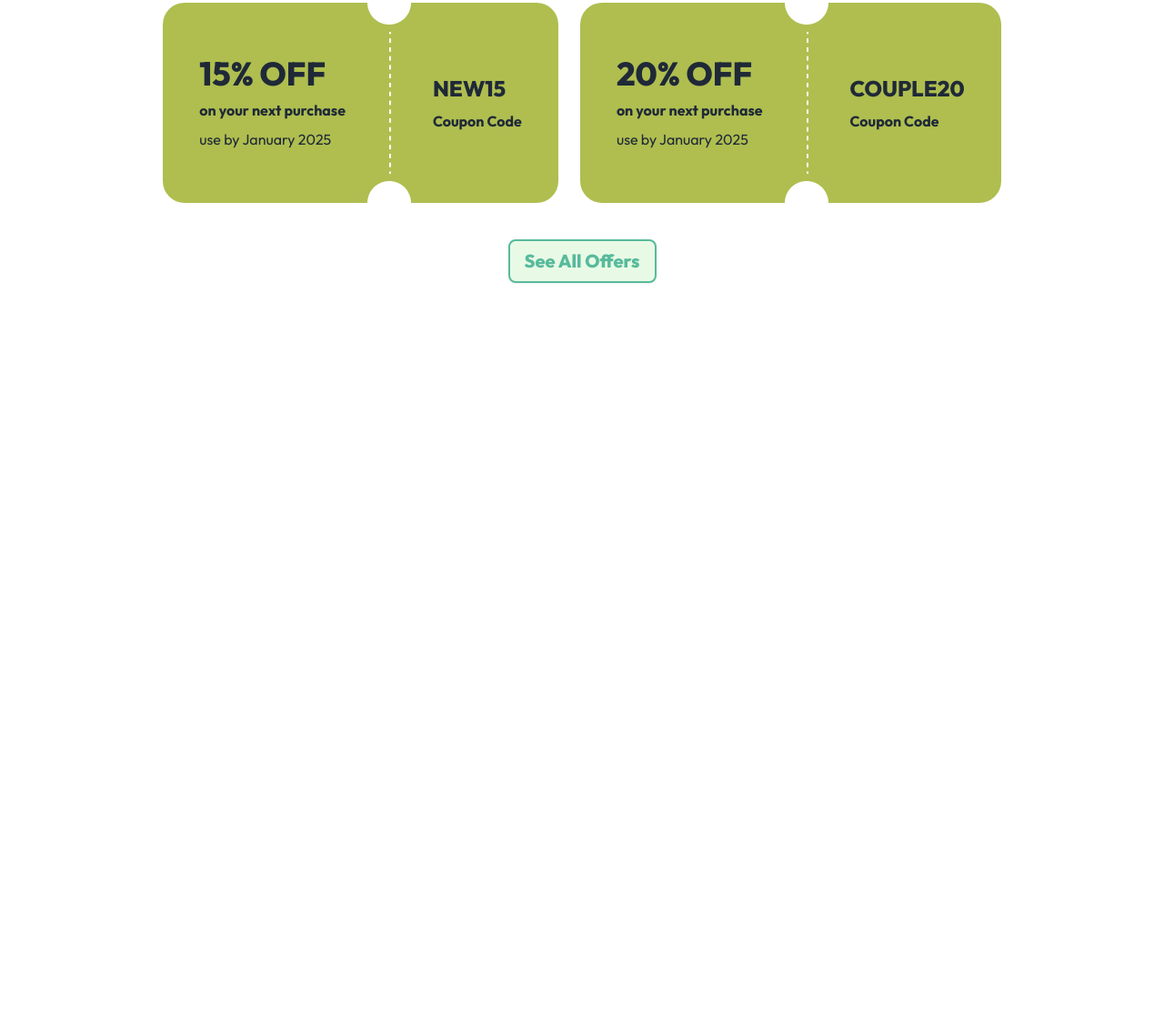
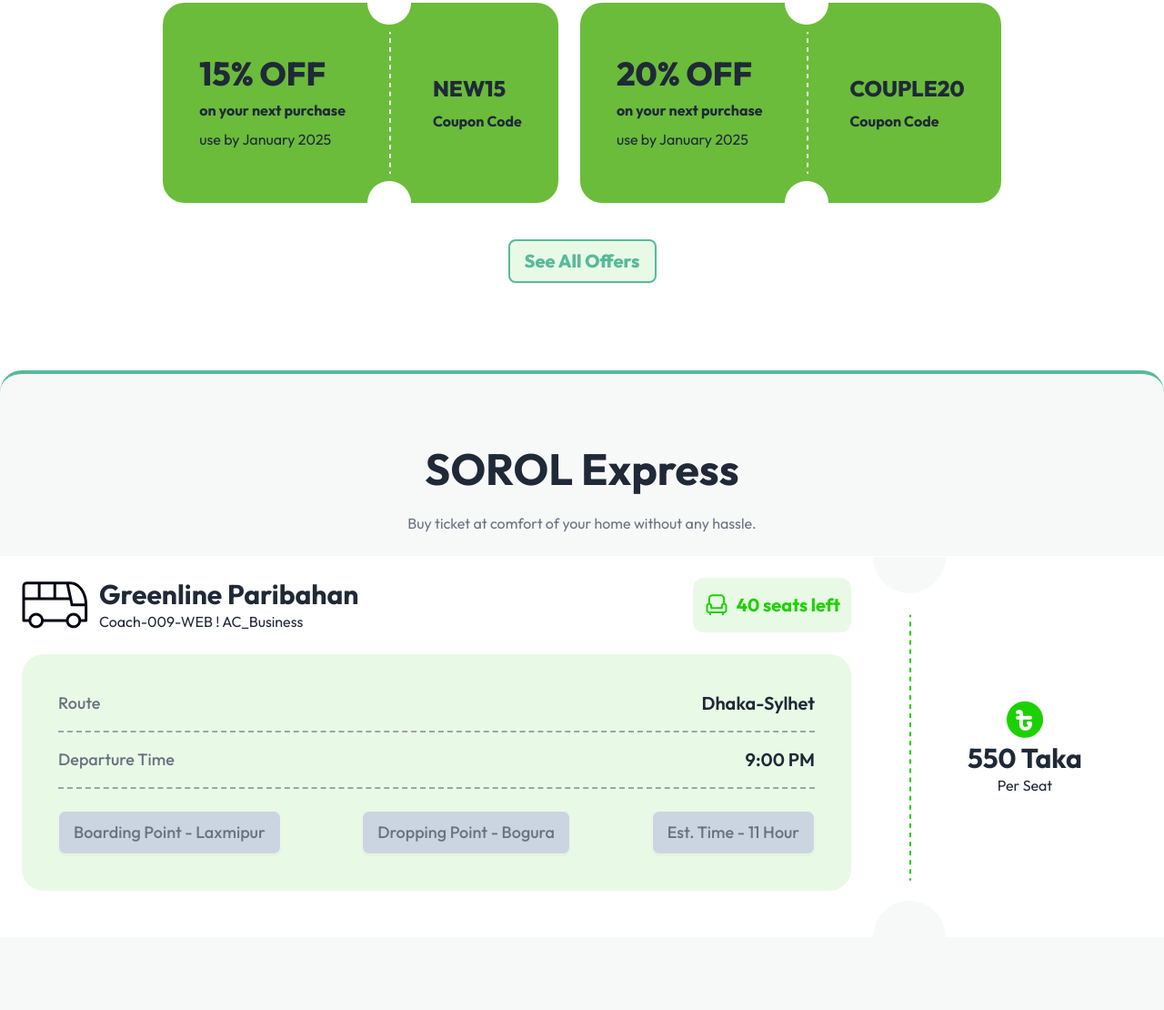
Before and after one commit to arbadsha00/BusTicket-Website, a plain HTML site: page index.html in a window 1280 px wide. Shown: the part 1186-2296 px from the top of the page at 91% size. Before the commit the page ends 1593 px from the top, so only its background shows below. Drawn offline with nearby package versions, Linux system fonts and the light colour scheme.

Commit message:
ticket section done

```diff
--- a/index.html
+++ b/index.html
@@ -19,7 +19,8 @@
             colors: {
               primary: "#58BA9C",
               light: "#e8fae5",
-              secondary: "#AFBE4F",
+              secondary: "#6BBC3B",
+              main: "#1DD100",
             },
           },
         },
@@ -138,7 +139,7 @@
           </h3>
         </div>
 
-        <button class="btn bg-primary text-xl font-bold">Buy Ticket</button>
+        <button class="btn bg-main text-xl font-bold">Buy Ticket</button>
         <!-- card -->
         <div class="my-6 grid grid-cols-1 md:grid-cols-2 lg:grid-cols-3 gap-6">
           <div
@@ -220,6 +221,65 @@
           See All Offers
         </button>
       </section>
+      <!-- background -->
+      <section class="bg-[#F7F8F8] rounded-t-3xl border-t-4 border-primary">
+        <!-- destination -->
+        <section class="py-20 container mx-auto space-y-6">
+          <h2 class="font-bold text-5xl text-center">SOROL Express</h2>
+          <p class="text-gray-500 text-center">
+            Buy ticket at comfort of your home without any hassle.
+          </p>
+          <div class="bg-white grid grid-cols-4">
+            <div class="col-span-3 p-6 space-y-6">
+              <div class="flex justify-between">
+                <div class="flex gap-3 justify-center items-center">
+                  <div>
+                    <img src="./images/bus-logo.png" alt="" />
+                  </div>
+                  <div>
+                    <h1 class="font-bold text-3xl">Greenline Paribahan</h1>
+                    <p>Coach-009-WEB ! AC_Business</p>
+                  </div>
+                </div>
+                <div class="flex gap-2 bg-light p-3 rounded-xl items-center">
+                  <img src="./images/seat-green.png" alt="" />
+                  <p class="font-bold text-main text-xl">
+                    <span>40</span>
+                    <span>seats left</span>
+                  </p>
+                </div>
+              </div>
+              <div class="bg-light p-10 rounded-3xl">
+             <div class="flex justify-between border-b-2 border-dashed border-gray-400 pb-4">
+              <p class="font-medium text-lg text-gray-500">Route</p>
+              <p class="font-semibold text-xl">Dhaka-Sylhet</p>
+             </div>
+             <div class="flex justify-between border-b-2 border-dashed border-gray-400 py-4 mb-6">
+              <p class="font-medium text-lg text-gray-500">Departure Time</p>
+              <p class="font-semibold text-xl">9:00 PM</p>
+             </div>
+             <div class="flex justify-between">
+              <button class="btn btn-large font-medium text-lg text-gray-500 bg-slate-300">Boarding Point - Laxmipur</button>
+              <button class="btn btn-large font-medium text-lg text-gray-500 bg-slate-300">Dropping Point - Bogura</button>
+              <button class="btn btn-large font-medium text-lg text-gray-500 bg-slate-300">Est. Time - 11 Hour</button>
+             </div>
+
+              </div>
+            </div>
+            <div class="flex">
+              <div>
+                <img src="./images/info-devider.png" alt="" />
+              </div>
+              <div class="flex justify-center flex-col items-center p-6">
+                <div><img src="./images/fare.png" alt="" /></div>
+
+                <h3 class="font-bold text-3xl">550 Taka</h3>
+                <p>Per Seat</p>
+              </div>
+            </div>
+          </div>
+        </section>
+      </section>
     </main>
     <footer></footer>
   </body>
```
